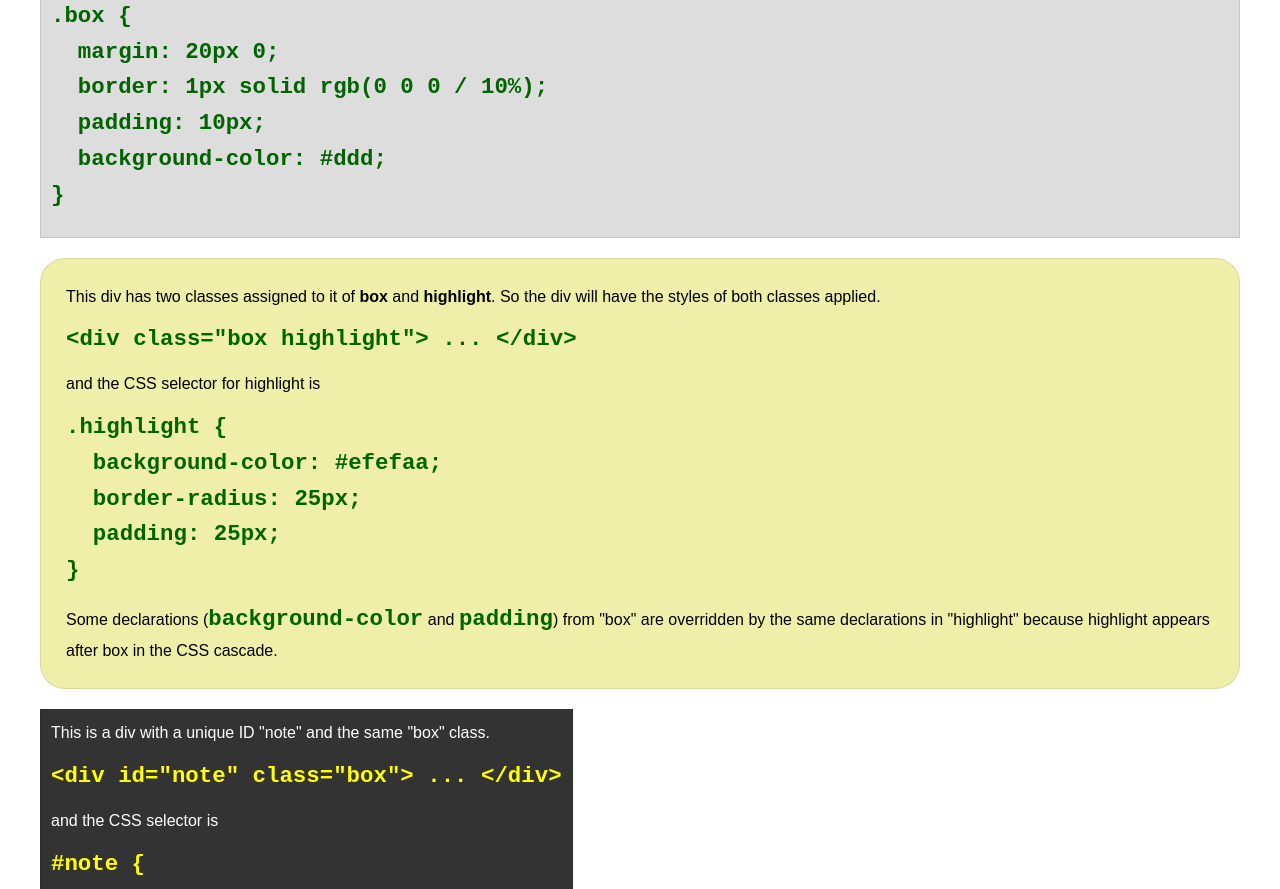
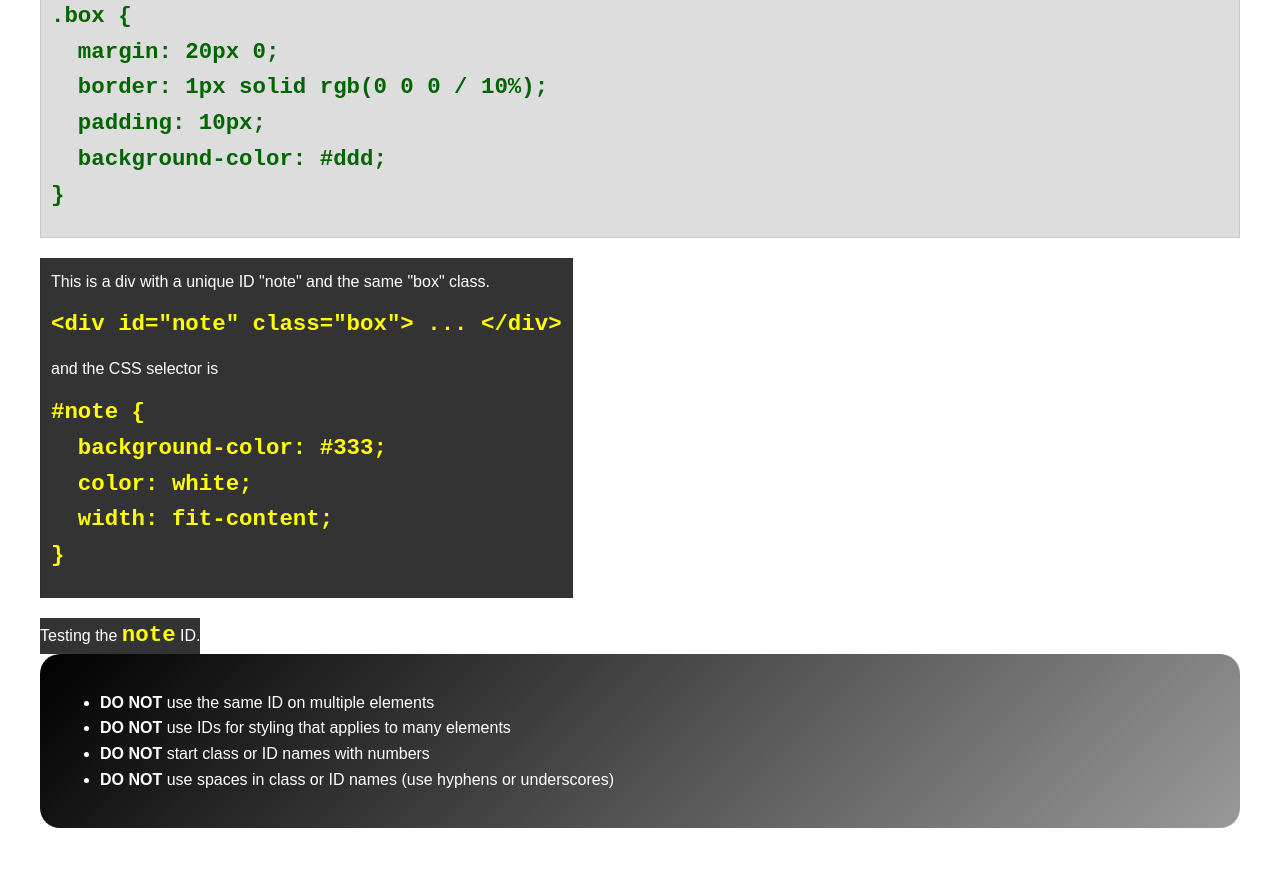
Before and after one commit to zviko29/wdd130, a plain HTML site: page week03/class-and-id.html in a window 1280 px wide. Shown: the part 366-1255 px from the top of the page. After the commit the page ends 1194 px from the top, so only its background shows below. Drawn offline with Linux system fonts and the light colour scheme.

Commit message:
removed the highlight class

```diff
--- a/week03/class-and-id.html
+++ b/week03/class-and-id.html
@@ -24,17 +24,6 @@
 }</code></pre>
     </div>
 
-    <div class="box highlight">
-        <p>This div has two classes assigned to it of <strong>box</strong> and <strong>highlight</strong>. So the div will have the styles of both classes applied.</p>
-        <pre><code class="html">&lt;div class="box highlight"&gt; ... &lt;/div&gt;</code></pre>
-        and the CSS selector for highlight is
-        <pre><code class="css">.highlight {
-  background-color: #efefaa;
-  border-radius: 25px;
-  padding: 25px;
-}</code></pre>
-        <p>Some declarations (<code>background-color</code> and <code>padding</code>) from "box" are overridden by the same declarations in "highlight" because highlight appears after box in the CSS cascade.</p>
-    </div>
 
     <div id="note" class="box">
         <p>This is a div with a unique ID "note" and the same "box" class.</p>
```
